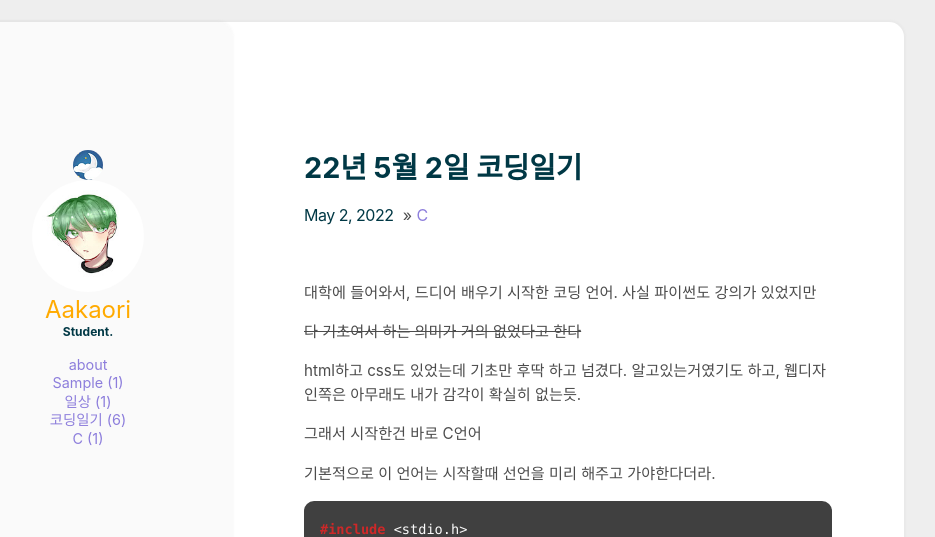
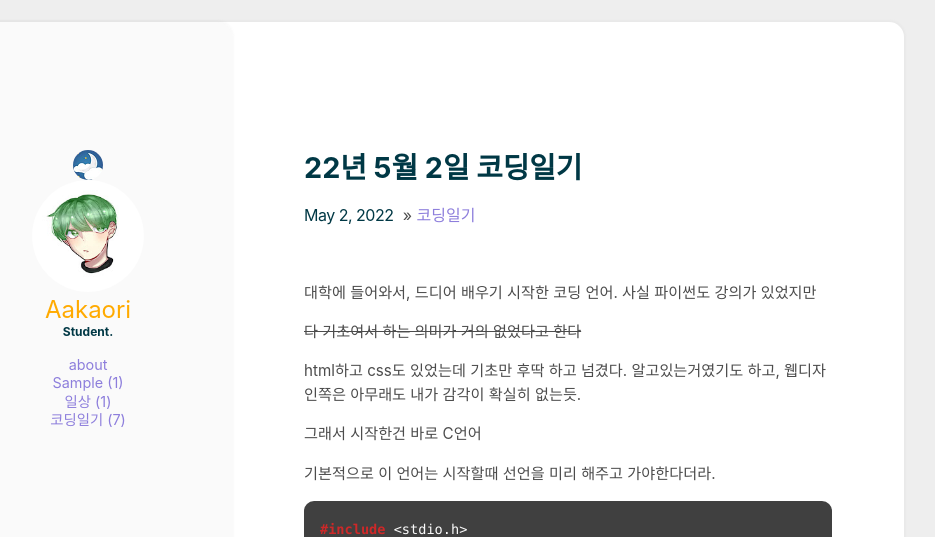
Before and after one commit to mk2478/mk2478.github.com, a Jekyll site: the page built from _posts/2022-05-02-01.md, in a window 1280 px wide. Shown: the top 537 px of the page, without its empty margins (216-1151 px from the left). Built offline with Jekyll 4.4.1, drawn with Linux system fonts in a browser that asks for light colours; comment, search, counter and statistics services are not loaded.

Commit message:
Update 2022-05-02-01.md

```diff
--- a/_posts/2022-05-02-01.md
+++ b/_posts/2022-05-02-01.md
@@ -1,6 +1,6 @@
 ---
 title: 22년 5월 2일 코딩일기
-categories: [C]
+categories: [코딩일기]
 comments: true
 ---
 대학에 들어와서, 드디어 배우기 시작한 코딩 언어.
```
